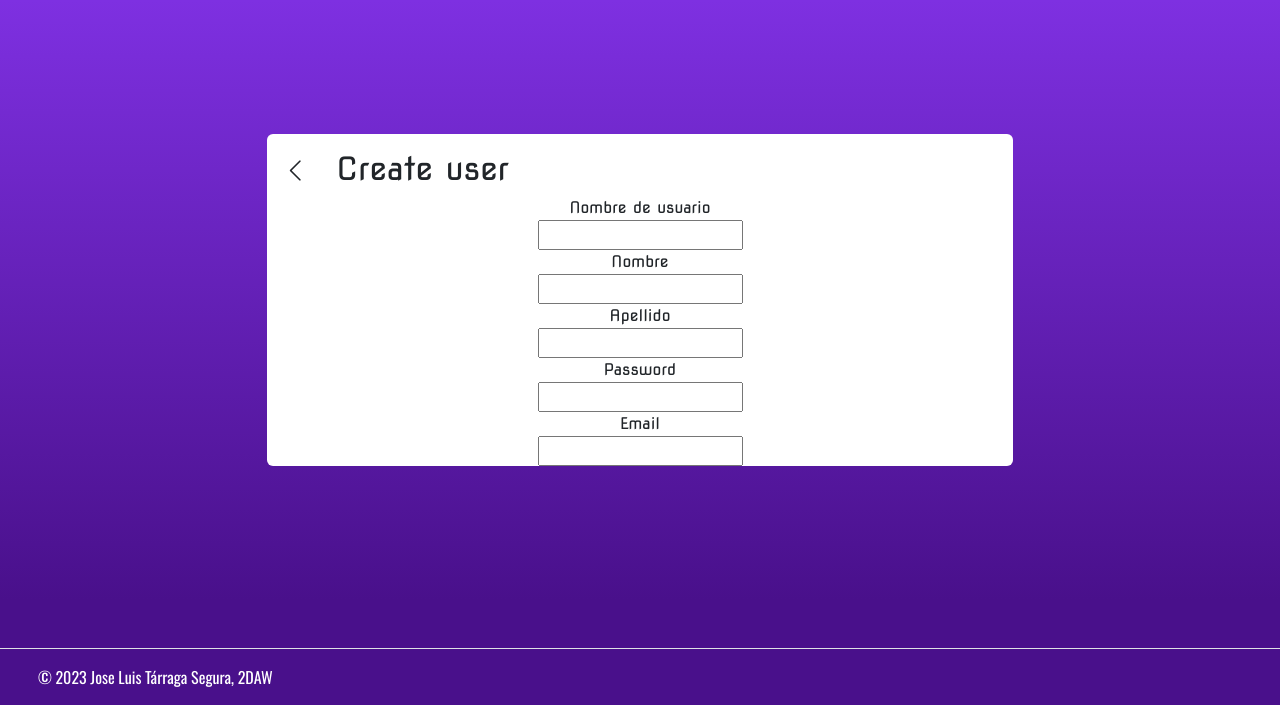
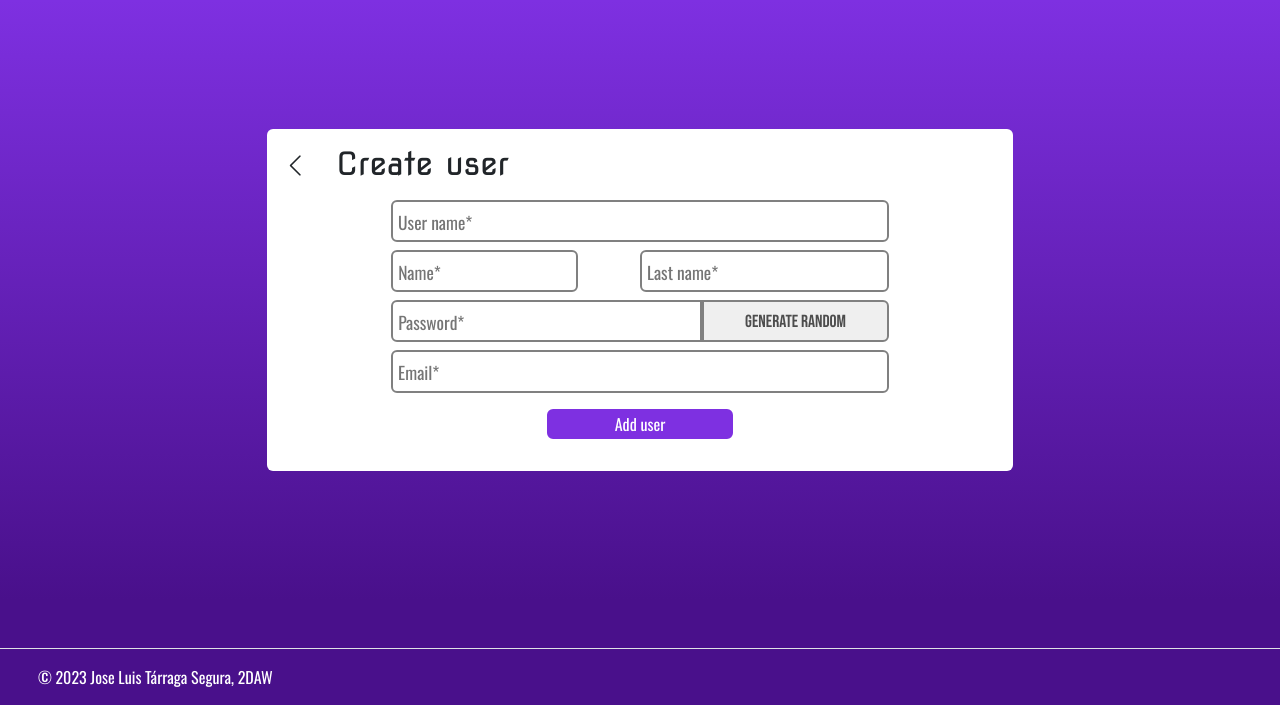
Before and after one commit to Jolutase827/Space-Managment, a PHP site: page /view/addUsers.php in a window 1280 px wide. Shown: the part 110-815 px from the top of the page. Run offline with PHP 8.4, Linux system fonts and the light colour scheme.

Commit message:
Acabado el addUsers

```diff
--- a/view/addUsers.php
+++ b/view/addUsers.php
@@ -10,23 +10,28 @@
 <body>
     <?php include('partials/header.php') ?>
     <main class="d-flex align-items-center justify-content-center ">
-        <div class='col-7 rounded'>
-            <h2 class='ms-3 align-items-center mt-3'><i class="bi bi-chevron-left me-3"></i> Create user</h2>
-            <div class='col-12 d-flex flex-column align-items-center'>
-                <label>Nombre de usuario</label>
-                <input type="text">
-                <label>Nombre</label>
-                <input type="text">
-                <label>Apellido</label>
-                <input type="text">
-                <label>Password</label>
-                <input type="text">
-                <label>Email</label>
-                <input type="text">
+        <div class='col-7 rounded pb-3'>
+            <h2 class='ms-3 align-items-center mt-3'><i class="bi bi-chevron-left me-3" id='go-back'></i> Create user</h2>
+            <div class='col-12 d-flex flex-column align-items-center mt-3'>
+                <input type="text" placeholder="User name*" class='rounded col-8' id='input-user-name'>
+                <div class='col-12 d-flex justify-content-center mt-2'>
+                    <input type="text" placeholder='Name*' class='rounded col-3' id='input-name'>
+                    <div class="col-1"></div>
+                    <input type="text" placeholder='Last name*'class='rounded col-4' id='input-last-name'>
+                </div>
+                <div class='col-12 d-flex justify-content-center mt-2'>
+                    <input type="password" placeholder='Password*' class='rounded-left col-5' id='input-password'>
+                    <button class='col-3 rounded-right button-generate-random' id='generate-pwd'>Generate random</button>
+                </div>
+                <input type="email" placeholder='Email*'class='rounded mt-2 col-8' id='input-email'>
+                <button class='col-3 mt-3 rounded button-add-user' id='addUser'>Add user</button>
+                <div class='col-4 mt-3' id='container-messaje'></div>
             </div>
+
         </div>
     </main>
     <?php include('partials/footer.php') ?>
     <?php include('partials/bootstraoscript.php') ?>
+    <script src='js/addUser.js'></script>
 </body>
 </html>
--- a/view/css/addUser.css
+++ b/view/css/addUser.css
@@ -1,13 +1,81 @@
 main{
-    height: 75vh;
+    min-height: 75vh;
     background-image: linear-gradient(to bottom, #7E30E1 , #49108B);
 }
 main>div{
     background-color: white;
     min-height: 300px;
+}
+main>div>h2{
     font-family: 'Nova Square', sans-serif;
 }
 main>div>h2>i{
     cursor: pointer;
     font-size: 25px;
 }
+input{
+    font-family: 'Oswald', sans-serif;
+    font-size: 17.5px;
+    padding: 5px;
+    padding-top: 7px;
+    border: solid 2px gray;
+}
+.rounded-left{
+    border-radius:  var(--bs-border-radius) 0 0  var(--bs-border-radius);
+}
+.rounded-right{
+    border-radius: 0  var(--bs-border-radius)  var(--bs-border-radius) 0 ;
+}
+.button-generate-random{
+    font-size: 17.5px;
+    padding: 5px;
+    padding-top: 7px;
+    font-family: 'Bebas Neue', sans-serif;
+    border: solid 2px gray;
+    color: rgb(77, 77, 77);
+}
+.button-generate-random:hover{
+    color: rgb(34, 34, 34);
+}
+.button-add-user{
+    background-color: #7E30E1;
+    font-family: 'Oswald', sans-serif;
+    color: white;
+    border:solid 2px #7E30E1 ;
+    transition: 0.3s;
+}
+.button-add-user:hover{
+    transition: 0.3s;
+    background-color: #49108B;
+    font-family: 'Oswald', sans-serif;
+    color: white;
+    border:solid 2px #49108B ;
+    box-shadow: #7E30E1 0px 3px 4px 2px;
+}
+.error-message{
+    background-color: rgb(255, 126, 126);
+    border: solid 2px rgb(255, 43, 43);
+    font-weight: 600;
+    animation-name: pop;
+    animation-duration: 0.75s;
+    animation-timing-function: ease;
+}
+.good-message{
+    background-color: rgb(132, 255, 101);
+    border: solid 2px rgb(46, 253, 19);
+    font-weight: 600;
+    animation-name: pop;
+    animation-duration: 0.75s;
+    animation-timing-function: ease;
+}
+@keyframes pop {
+    0%{
+        transform: scale(0);
+    }
+    90%{
+        transform: scale(110%);
+    }
+    100%{
+        transform: scale(100%);
+    }
+}
--- /dev/null
+++ b/view/js/addUser.js
@@ -0,0 +1,64 @@
+const buttonAddUser = document.getElementById('addUser');
+const buttonCreatePassword= document.getElementById('generate-pwd');
+const inputUserName = document.getElementById('input-user-name');
+const inputName = document.getElementById('input-name');
+const inputLastName = document.getElementById('input-last-name');
+const inputPassword = document.getElementById('input-password');
+const inputEmail = document.getElementById('input-email');
+const goBack = document.getElementById('go-back');
+const containerOfMessage = document.getElementById('container-messaje');
+const caracteresPosibles= ['0123456789','ABCDEFGHIJKLMNOPQRSTUVWXYZ','abcdefghijklmnopqrstuvwxyz','@$%€"/:.-_'];
+function isAllFieldsWhithText(){
+    if(inputEmail.value===''||inputName.value===''||inputLastName.value===''||inputUserName.value===''||inputPassword.value===''){
+        return false;
+    }
+    return true;
+}
+buttonCreatePassword.addEventListener('click',()=>{
+   let pwd = '';
+   let arrayPart;
+   for(let i=0; i<12;i++){
+        arrayPart = parseInt(Math.random()*4);
+        pwd += caracteresPosibles[arrayPart].charAt(parseInt(Math.random()*(caracteresPosibles[arrayPart].length)));
+   }
+   inputPassword.value = pwd;
+});
+goBack.addEventListener('click',()=>{
+    location.replace('rootInterface.php');
+});
+buttonAddUser.addEventListener('click',()=>{
+    if(isAllFieldsWhithText()){
+        const options= {
+            method: 'POST',
+            headers:{
+                'Content-Type': 'aplication/json',
+            },
+            body: JSON.stringify({"nombreUsuario": inputName.value,"nombre":inputName.value,"apellido":inputLastName.value,"password":inputPassword.value, "email": inputEmail.value })
+        };
+        fetch('http://localhost/Space Managment/servicioUsuarios/service.php',options)
+        .then(response => response.json())
+        .then(data=> {
+            if(data!=null){
+                containerOfMessage.innerHTML = `<div class=' d-flex align-items-center justify-content-center rounded p-3 good-message'>
+                    <stong>The user has been create succsessfully <a href="mailto:${inputEmail.value}?subject=You are registred in Space Manager&body=This is your user name: '${inputUserName.value}'. And this is your password: '${inputPassword.value}' "> send email</a></stong>
+                </div>`;
+                inputEmail.value ='';
+                inputLastName.value ='';
+                inputName.value ='';
+                inputUserName.value ='';
+                inputPassword.value='';
+            }else{
+                containerOfMessage.innerHTML = `<div class=' d-flex align-items-center justify-content-center rounded p-3 error-message'>
+                    <stong>Email or user name already exists</stong>
+                </div>`;
+            }
+
+        })
+        .catch(error=>console.error(error));
+
+    }else{
+        containerOfMessage.innerHTML = `<div class=' d-flex align-items-center justify-content-center rounded     p-3 error-message'>
+            <stong>Please complete all the fields</stong>
+            </div>`;
+    }
+});
```
Also changed, not shown: servicioUsuarios/class/Usuario.php (+42 -8 lines), servicioUsuarios/service.php (+13 -0 lines).
